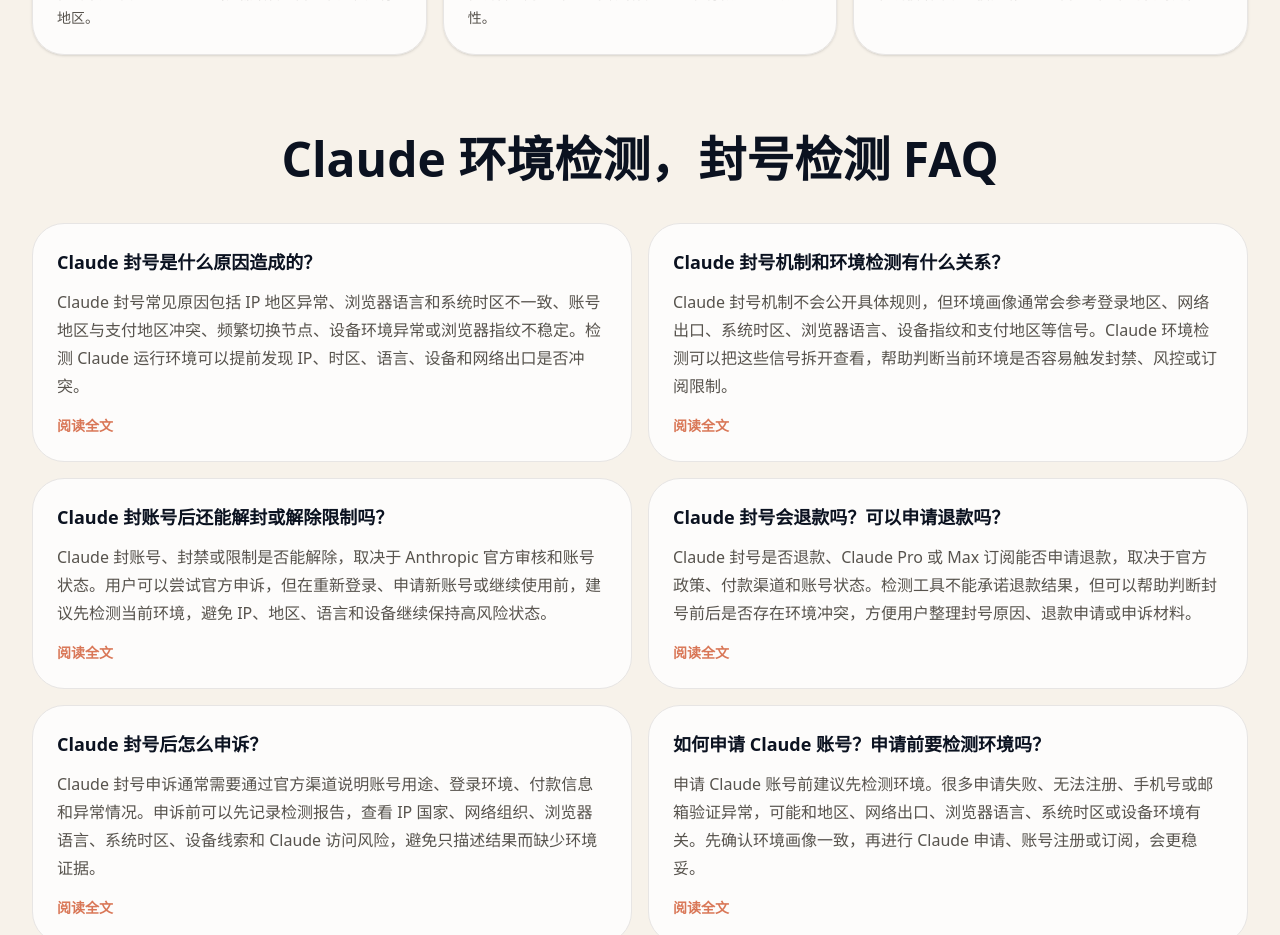
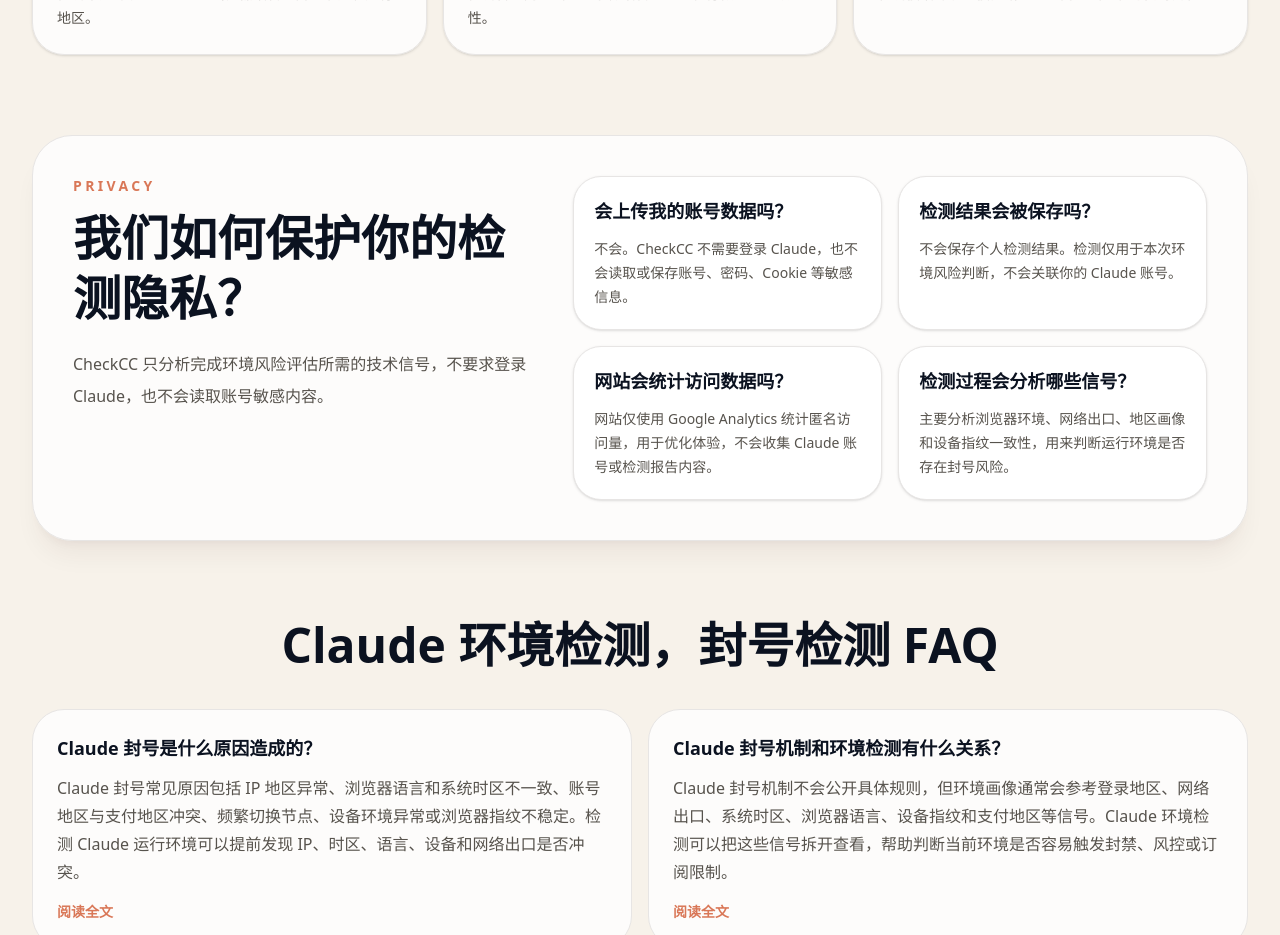
Before and after one commit to yacuo/check-cc, a Next.js app: page / in a window 1280 px wide. Shown: the part 2280-3215 px from the top of the page. Built offline with nearby package versions, Linux system fonts and the light colour scheme.

Commit message:
Add localized privacy section and refine detector UX

```diff
--- a/src/app/page.tsx
+++ b/src/app/page.tsx
@@ -133,6 +133,24 @@
         </div>
       </section>
 
+      <section className={`${pageMax} mt-20`}>
+        <div className="grid gap-8 rounded-[2.5rem] border border-stone-200 bg-white/80 p-6 shadow-xl shadow-orange-950/5 md:p-8 lg:grid-cols-[0.85fr_1.15fr] lg:p-10">
+          <div>
+            <p className="text-sm font-black uppercase tracking-[0.24em] text-[#d97757]">{copy.privacy.eyebrow}</p>
+            <h2 className="mt-3 text-3xl font-black leading-tight md:text-5xl">{copy.privacy.title}</h2>
+            <p className="mt-5 text-base leading-8 text-stone-600">{copy.privacy.desc}</p>
+          </div>
+          <div className="grid gap-4 md:grid-cols-2">
+            {copy.privacy.items.map(([question, answer]) => (
+              <article key={question} className="rounded-[1.75rem] border border-stone-200 bg-white p-5 shadow-sm">
+                <h3 className="text-lg font-black text-[#0b1220]">{question}</h3>
+                <p className="mt-3 text-sm leading-6 text-stone-600">{answer}</p>
+              </article>
+            ))}
+          </div>
+        </div>
+      </section>
+
       <section id="faq" className={`${pageMax} mt-20`}>
         <h2 className="text-center text-3xl font-black md:text-5xl">{copy.faq.title}</h2>
         <div className="mt-10 grid gap-4 lg:grid-cols-2">
--- a/src/i18n/messages.ts
+++ b/src/i18n/messages.ts
@@ -8,6 +8,7 @@
   signals: { eyebrow: string; title: string; desc: string; checks: Array<[string, string]> };
   regionsTitle: string;
   regions: Array<{ name: string; risk: string; desc: string }>;
+  privacy: { eyebrow: string; title: string; desc: string; items: Array<[string, string]> };
   faq: { title: string; items: Array<[string, string]> };
   footer: { title: string; desc: string; infoTitle: string; domain: string; feature: string; note: string };
   detector: {
@@ -78,6 +79,7 @@
     signals: { eyebrow: "Risk Signals", title: "我们会检测哪些 Claude 风险信号？", desc: "这些检测项直接渲染在静态 HTML 中，搜索引擎抓取时就能理解网站主题；实际检测时会结合浏览器端与服务端信号动态评分。", checks: zhChecks },
     regionsTitle: "重点地区检测",
     regions: [{ name: "中国大陆", risk: "高风险", desc: "检测中文环境、UTC+8、浏览器语言、网络节点和支付地区。" }, { name: "香港", risk: "重点检测", desc: "检测香港网络出口、繁体语言、时区和付款地区一致性。" }, { name: "俄罗斯", risk: "高风险", desc: "检测俄语环境、俄罗斯时区、网络出口和订阅可用性。" }],
+    privacy: { eyebrow: "Privacy", title: "我们如何保护你的检测隐私？", desc: "CheckCC 只分析完成环境风险评估所需的技术信号，不要求登录 Claude，也不会读取账号敏感内容。", items: [["会上传我的账号数据吗？", "不会。CheckCC 不需要登录 Claude，也不会读取或保存账号、密码、Cookie 等敏感信息。"], ["检测结果会被保存吗？", "不会保存个人检测结果。检测仅用于本次环境风险判断，不会关联你的 Claude 账号。"], ["网站会统计访问数据吗？", "网站仅使用 Google Analytics 统计匿名访问量，用于优化体验，不会收集 Claude 账号或检测报告内容。"], ["检测过程会分析哪些信号？", "主要分析浏览器环境、网络出口、地区画像和设备指纹一致性，用来判断运行环境是否存在封号风险。"]] },
     faq: { title: "Claude 环境检测，封号检测 FAQ", items: zhFaqs },
     footer: { title: "CheckCC.org 是什么？", desc: "CheckCC.org 是面向 Claude 用户的 AI 环境指纹检测工具，围绕 Claude 环境检测、Claude 封号风险、Claude 运行环境检查、地区画像、网络出口校验和浏览器指纹识别进行综合分析。", infoTitle: "通用信息", domain: "域名：checkcc.org", feature: "功能：Claude 运行环境检测与风险指数报告", note: "说明：检测结果仅供参考，Claude 官方政策与支持地区可能变化" },
     detector: { title: "命中的检测信号", signalCount: (count, done) => done ? `命中${count}个检测信号` : `共展示${count}项`, shareAfter: (seconds) => `${seconds} 秒后打开分享报告`, shareReport: "分享检测报告", shareReady: "检测完成后可分享", shareHint: "检查后，把检查报告：分享到朋友圈，让朋友少踩 Claude 封号的坑", generatingPoster: "检测完成，正在生成朋友圈分享海报...", targetTitle: "选择检测目标", targetDesc: "默认自动检测，也可以指定重点地区。", startCheck: "开始检测", cardTags: ["Claude 环境检测", "Claude 封号风险", "运行环境检查"], loadingText: "正在执行多维度检测...", idleCta: "立即重新检测 Claude 环境", idleReport: "点击检测，生成 Claude 环境风险报告", environmentSuffix: "环境", riskPrefix: "封号风险", close: "关闭" },
@@ -89,6 +91,7 @@
     signals: { eyebrow: "Risk Signals", title: "我們會檢測哪些 Claude 風險信號？", desc: "這些檢測項直接渲染在靜態 HTML 中；實際檢測時會結合瀏覽器端與服務端信號動態評分。", checks: [["地區畫像一致性", "綜合分析本地化環境、區域偏好與訪問來源，判斷是否存在明顯地區信號衝突。"], ["瀏覽器身份畫像", "聯合識別瀏覽器語言、運行時特徵與國際化配置，評估帳號環境是否自然一致。"], ["終端環境指紋", "透過渲染特徵、系統線索與運行時能力，捕捉異常設備環境和偽裝痕跡。"], ["應用容器識別", "識別瀏覽器、App 內 WebView 與特殊訪問容器，判斷是否存在高風險訪問場景。"], ["帳號可信度信號", "結合設備連續性、環境穩定性和國產終端弱信號，評估帳號畫像可信度。"], ["網絡出口可信度", "校驗 IP 歸屬、ASN 網絡組織、邊緣請求頭和代理出口，分析 Claude 訪問風險。"]] },
     regionsTitle: "重點地區檢測",
     regions: [{ name: "中國內地", risk: "高風險", desc: "檢測中文環境、UTC+8、瀏覽器語言、網絡節點和付款地區。" }, { name: "香港", risk: "重點檢測", desc: "檢測香港網絡出口、繁體語言、時區和付款地區一致性。" }, { name: "俄羅斯", risk: "高風險", desc: "檢測俄語環境、俄羅斯時區、網絡出口和訂閱可用性。" }],
+    privacy: { eyebrow: "Privacy", title: "我們如何保護你的檢測私隱？", desc: "CheckCC 只分析完成環境風險評估所需的技術信號，不要求登入 Claude，也不會讀取帳號敏感內容。", items: [["會上傳我的帳號資料嗎？", "不會。CheckCC 不需要登入 Claude，也不會讀取或保存帳號、密碼、Cookie 等敏感資訊。"], ["檢測結果會被保存嗎？", "不會保存個人檢測結果。檢測僅用於本次環境風險判斷，不會關聯你的 Claude 帳號。"], ["網站會統計訪問資料嗎？", "網站僅使用 Google Analytics 統計匿名訪問量，用於優化體驗，不會收集 Claude 帳號或檢測報告內容。"], ["檢測過程會分析哪些信號？", "主要分析瀏覽器環境、網絡出口、地區畫像和設備指紋一致性，用來判斷運行環境是否存在封號風險。"]] },
     faq: { title: "Claude 環境檢測 FAQ", items: [["Claude 環境檢測能檢測甚麼？", "可以檢測瀏覽器語言、系統時區、Intl locale、User-Agent、網絡地區估算、可用地區風險和付款風險。"], ["這個工具能判斷 Claude 會不會封號嗎？", "不能給出官方結論，但可以根據地區限制、網絡節點、瀏覽器環境和付款地區衝突提示風險。"], ["為甚麼開通 Claude Pro 前要檢測？", "如果國家/地區、網絡出口或付款方式不被支援，可能出現付款失敗或訂閱後不可用。"], ["檢測結果會上傳嗎？", "瀏覽器環境檢測優先在本地執行，服務端接口只用於估算請求頭、IP 國家和時區。"], ["檢測後應該怎樣看風險？", "低風險代表異常特徵較少；高風險代表地區畫像、網絡出口或設備環境存在明顯衝突。"], ["已經在使用 Claude 還需要檢測嗎？", "需要。切換節點、時區、設備、瀏覽器語言或帳號地區後，環境畫像可能變化。"]] },
     footer: { title: "CheckCC.org 是甚麼？", desc: "CheckCC.org 是面向 Claude 用戶的 AI 環境指紋檢測工具，圍繞 Claude 環境檢測、封號風險、地區畫像、網絡出口校驗和瀏覽器指紋識別進行綜合分析。", infoTitle: "通用資訊", domain: "域名：checkcc.org", feature: "功能：Claude 運行環境檢測與風險指數報告", note: "說明：檢測結果僅供參考，Claude 官方政策與支援地區可能變化" },
     detector: { title: "命中的檢測信號", signalCount: (count, done) => done ? `命中${count}個檢測信號` : `共展示${count}項`, shareAfter: (seconds) => `${seconds} 秒後打開分享報告`, shareReport: "分享檢測報告", shareReady: "檢測完成後可分享", shareHint: "檢查後，把檢查報告分享到朋友圈，讓朋友少踩 Claude 封號的坑", generatingPoster: "檢測完成，正在生成朋友圈分享海報...", targetTitle: "選擇檢測目標", targetDesc: "預設自動檢測，也可以指定重點地區。", startCheck: "開始檢測", cardTags: ["Claude 環境檢測", "Claude 封號風險", "運行環境檢查"], loadingText: "正在執行多維度檢測...", idleCta: "立即重新檢測 Claude 環境", idleReport: "點擊檢測，生成 Claude 環境風險報告", environmentSuffix: "環境", riskPrefix: "封號風險", close: "關閉" },
@@ -100,6 +103,7 @@
     signals: { eyebrow: "Risk Signals", title: "Какие сигналы риска Claude проверяются?", desc: "Эти проверки отображаются в HTML и затем уточняются динамически по сигналам браузера и сервера.", checks: [["Согласованность региона", "Анализ локальной среды, региональных предпочтений и источника доступа для выявления конфликтов."], ["Профиль браузера", "Сопоставление языка браузера, runtime-признаков и Intl-конфигурации для оценки естественности среды."], ["Отпечаток устройства", "Проверка рендеринга, системных признаков и runtime-возможностей для поиска аномалий и маскировки."], ["Контейнер приложения", "Определение браузера, WebView внутри приложений и специальных контейнеров доступа с повышенным риском."], ["Доверие аккаунта", "Оценка непрерывности устройства, стабильности среды и слабых сигналов производителя терминала."], ["Доверие сетевого выхода", "Проверка IP-принадлежности, ASN, edge-заголовков и proxy-выхода для оценки риска доступа к Claude."]] },
     regionsTitle: "Ключевые регионы",
     regions: [{ name: "Китай", risk: "Высокий риск", desc: "Проверка китайской локали, UTC+8, языка браузера, сети и платежного региона." }, { name: "Гонконг", risk: "Проверка", desc: "Проверка сетевого выхода Гонконга, языка, часового пояса и платежного региона." }, { name: "Россия", risk: "Высокий риск", desc: "Проверка русского языка, часового пояса, сети и риска подписки." }],
+    privacy: { eyebrow: "Privacy", title: "Как CheckCC защищает приватность проверки?", desc: "CheckCC анализирует только технические сигналы, необходимые для оценки риска среды. Вход в Claude не требуется, содержимое аккаунта не читается.", items: [["Загружаются ли данные моего аккаунта?", "Нет. CheckCC не требует входа в Claude и не читает логин, пароль, Cookie или другие чувствительные данные аккаунта."], ["Сохраняются ли результаты проверки?", "Персональные результаты не сохраняются. Проверка используется только для текущей оценки риска среды и не связывается с аккаунтом Claude."], ["Используется ли аналитика сайта?", "Сайт использует Google Analytics только для анонимной статистики посещений и улучшения опыта, без сбора аккаунтов Claude или содержимого отчетов."], ["Какие сигналы анализируются?", "Браузерная среда, сетевой выход, региональный профиль и согласованность отпечатка устройства для оценки риска блокировки."]] },
     faq: { title: "FAQ по проверке среды Claude", items: [["Что проверяет этот инструмент?", "Язык браузера, часовой пояс, Intl locale, User-Agent, сетевой регион, риск доступности Claude и оплаты."], ["Можно ли точно определить риск блокировки?", "Нет. Это не официальный вывод, а оценка по региону, сети, браузеру и платежным признакам."], ["Зачем проверять перед Claude Pro?", "Неподдерживаемый регион, сеть или способ оплаты могут привести к ошибке оплаты или недоступности подписки."], ["Данные отправляются?", "Проверка браузера выполняется локально. Сервер нужен только для оценки заголовков, IP и часового пояса."], ["Как читать результат?", "Низкий риск означает меньше конфликтов; высокий риск означает явный конфликт региона, сети или устройства."], ["Нужно ли проверять повторно?", "Да. При смене узла, часового пояса, устройства, языка или региона аккаунта профиль может измениться."]] },
     footer: { title: "Что такое CheckCC.org?", desc: "CheckCC.org — инструмент проверки цифрового профиля среды Claude: региональные признаки, риск блокировки, сетевой выход и браузерный отпечаток.", infoTitle: "Общая информация", domain: "Домен: checkcc.org", feature: "Функция: проверка среды Claude и отчет о риске", note: "Примечание: результаты справочные, политики Claude и поддерживаемые регионы могут меняться" },
     detector: { title: "Найденные сигналы проверки", signalCount: (count, done) => done ? `Найдено ${count} сигналов` : `Показано ${count} пунктов`, shareAfter: (seconds) => `Открыть отчет через ${seconds} сек.`, shareReport: "Поделиться отчетом", shareReady: "Можно поделиться после проверки", shareHint: "После проверки поделитесь отчетом, чтобы другие избежали риска блокировки Claude", generatingPoster: "Проверка завершена, создается постер отчета...", targetTitle: "Выберите цель проверки", targetDesc: "По умолчанию используется автоопределение, можно выбрать ключевой регион.", startCheck: "Начать проверку", cardTags: ["Проверка среды Claude", "Риск блокировки Claude", "Проверка окружения"], loadingText: "Выполняется многофакторная проверка...", idleCta: "Повторно проверить среду Claude", idleReport: "Нажмите, чтобы создать отчет о риске среды Claude", environmentSuffix: "среда", riskPrefix: "риск блокировки", close: "Закрыть" },
```
Also changed, not shown: src/components/detector/Detector.tsx (+21 -7 lines).
